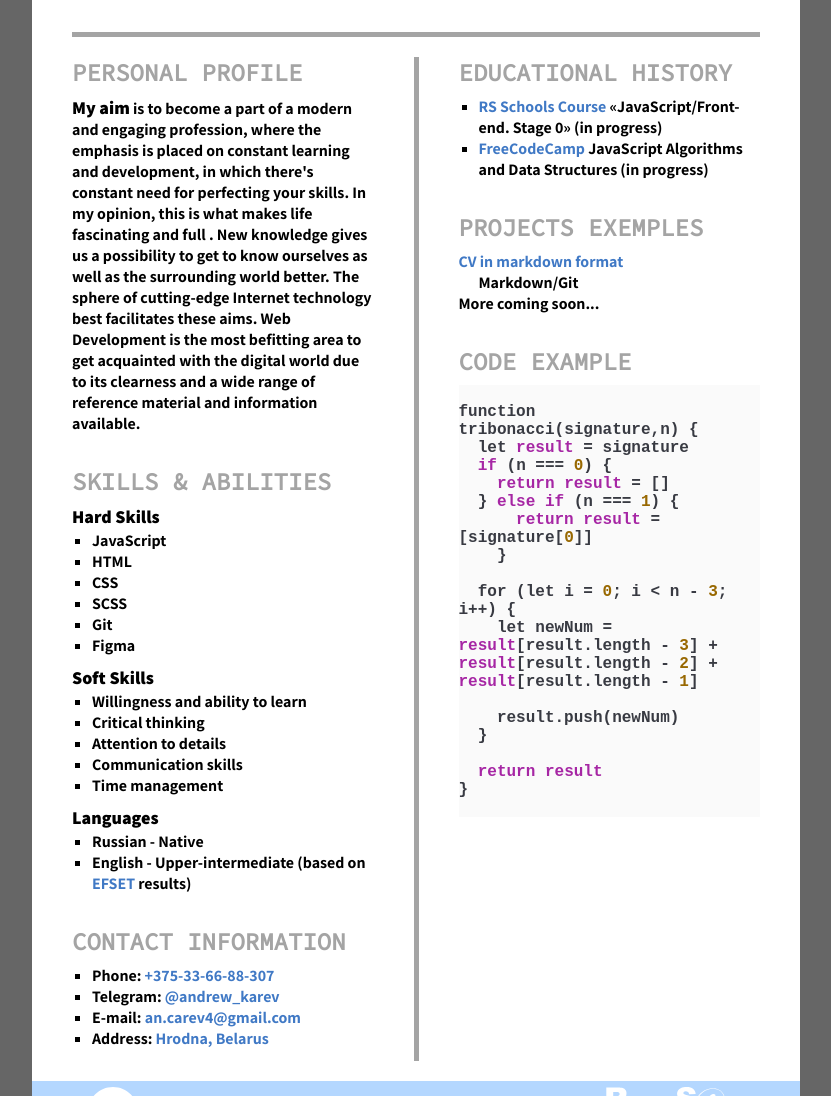
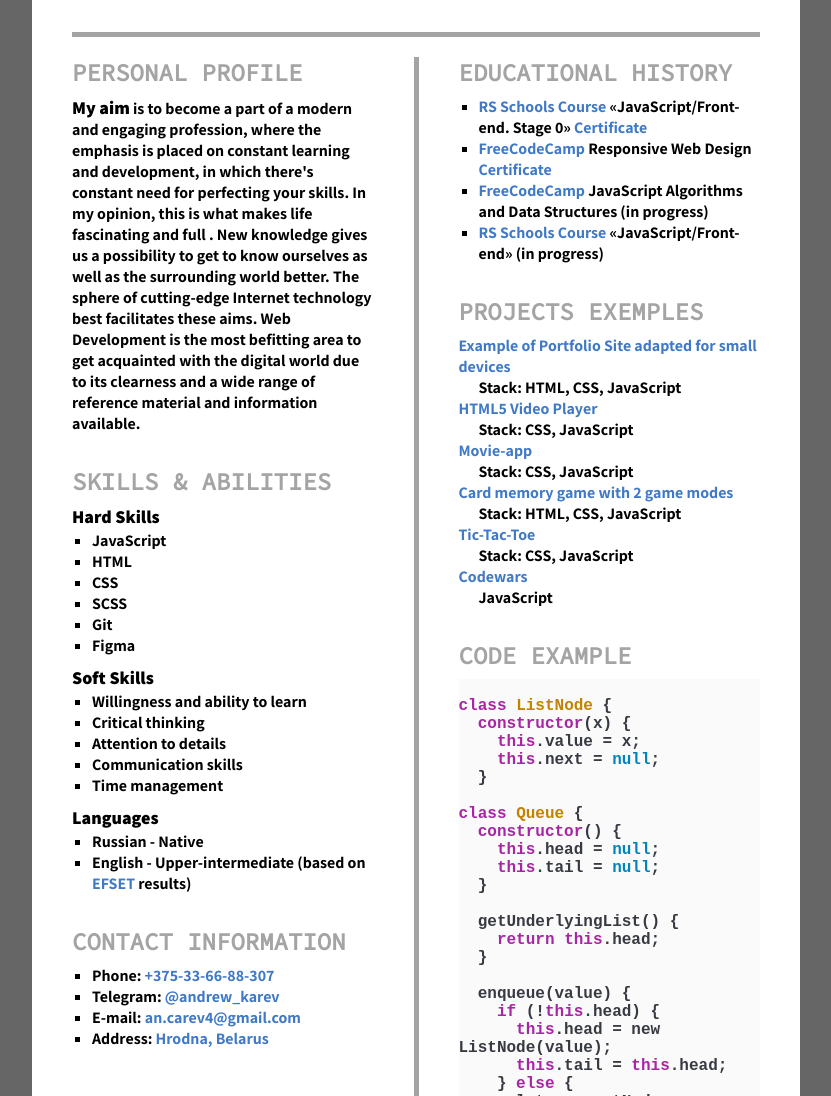
Before and after one commit to andrewkarev/rsschool-cv, a plain HTML site: page index.html in a window 1280 px wide. Shown: the part 480-1576 px from the top of the page, without its empty margins (224-1055 px from the left). Drawn offline with nearby package versions, Linux system fonts and the light colour scheme.

Commit message:
feat: update information

```diff
--- a/css/style.css
+++ b/css/style.css
@@ -179,7 +179,7 @@ dd {
 
 .code {
   display: flex;
-  justify-content: center;
+  justify-content: start;
   width: 100%;
   padding-left: 0;
 }
--- a/index.html
+++ b/index.html
@@ -28,7 +28,7 @@
           <ul class="list">
             <li class="list-item"><a href="#profile">Profile</a></li>
             <li class="list-item"><a href="#skills">Skills</a></li>
-            <li class="list-item"><a href="#code">Contacts </a></li>
+            <li class="list-item"><a href="#contacts">Contacts </a></li>
           </ul>
         </nav>
         <div class="image-container">
@@ -36,9 +36,9 @@
         </div>
         <nav class="navigation">
           <ul class="list">
-            <li class="list-item"><a href="#contacts">Education</a></li>
-            <li class="list-item"><a href="#education">Projects</a></li>
-            <li class="list-item"><a href="#examples">Code</a></li>
+            <li class="list-item"><a href="#education">Education</a></li>
+            <li class="list-item"><a href="#examples">Projects</a></li>
+            <li class="list-item"><a href="#code ">Code</a></li>
           </ul>
         </nav>
       </div>
@@ -114,12 +114,21 @@
           <h2 class="title" id="education">Educational history</h2>
           <div class="description">
             <ul class="section-list">
-              <li class="section-list-item"><a href="https://rs.school/index.html" class="list-item-link"
-                  target="_blank">RS Schools Course</a> «JavaScript/Front-end. Stage 0» (in progress)</li>
+              <li class="section-list-item"><a href="https://rs.school/js-stage0/" class="list-item-link"
+                  target="_blank">RS Schools Course</a> «JavaScript/Front-end. Stage 0» <a
+                  href="https://app.rs.school/certificate/27s7h0dd" class="list-item-link"
+                  target="_blank">Certificate</a></li>
+              <li class="section-list-item"><a
+                  href="https://www.freecodecamp.org/learn/javascript-algorithms-and-data-structures/"
+                  class="list-item-link" target="_blank">FreeCodeCamp</a> Responsive Web Design <a
+                  href="https://www.freecodecamp.org/certification/andrewkarev/responsive-web-design"
+                  class="list-item-link" target="_blank">Certificate</a></li>
               <li class="section-list-item"><a
                   href="https://www.freecodecamp.org/learn/javascript-algorithms-and-data-structures/"
                   class="list-item-link" target="_blank">FreeCodeCamp</a> JavaScript Algorithms and Data Structures (in
                 progress)</li>
+              <li class="section-list-item"><a href="https://rs.school/js/" class="list-item-link" target="_blank">RS
+                  Schools Course</a> «JavaScript/Front-end» (in progress)</li>
             </ul>
           </div>
         </div>
@@ -127,11 +136,28 @@
           <h2 class="title" id="examples">Projects exemples</h2>
           <div class="description">
             <dl class="section-list">
-              <dt class="section-list-item"><a href="https://andrewkarev.github.io/rsschool-cv/cv"
-                  class="list-item-link" target="_blank">CV in markdown format</a></dt>
-              <dd>Markdown&sol;Git</dd>
-              <dt class="section-list-item">More coming soon...</dt>
-              <dd></dd>
+              <dt class="section-list-item"><a
+                  href="https://rolling-scopes-school.github.io/andrewkarev-JSFEPRESCHOOL/portfolio/"
+                  class="list-item-link" target="_blank">Example of Portfolio Site adapted for small devices</a></dt>
+              <dd>Stack: HTML, CSS, JavaScript</dd>
+              <dt class="section-list-item"><a
+                  href="https://rolling-scopes-school.github.io/andrewkarev-JSFEPRESCHOOL/portfolio/#video-section"
+                  class="list-item-link" target="_blank">HTML5 Video Player</a></dt>
+              <dd>Stack: CSS, JavaScript</dd>
+              <dt class="section-list-item"><a
+                  href="https://rolling-scopes-school.github.io/andrewkarev-JSFEPRESCHOOL/movie-app/"
+                  class="list-item-link" target="_blank">Movie-app</a></dt>
+              <dd>Stack: CSS, JavaScript</dd>
+              <dt class="section-list-item"><a
+                  href="https://rolling-scopes-school.github.io/andrewkarev-JSFEPRESCHOOL/memory-game/"
+                  class="list-item-link" target="_blank">Card memory game with 2 game modes</a></dt>
+              <dd>Stack: HTML, CSS, JavaScript</dd>
+              <dt class="section-list-item"><a href="https://andrewkarev.github.io/tic-tac-toe/" class="list-item-link"
+                  target="_blank">Tic-Tac-Toe</a></dt>
+              <dd>Stack: CSS, JavaScript</dd>
+              <dt class="section-list-item"><a href="https://www.codewars.com/users/andrewkarev" class="list-item-link"
+                  target="_blank">Codewars</a></dt>
+              <dd>JavaScript</dd>
             </dl>
           </div>
         </div>
@@ -140,21 +166,41 @@
           <div class="description">
             <pre class="code">
               <code class="code-example">
-function tribonacci(signature,n) {
-  let result = signature
-  if (n === 0) {
-    return result = []
-  } else if (n === 1) {
-      return result = [signature[0]]
-    }
-
-  for (let i = 0; i &lt; n - 3; i++) {
-    let newNum = result[result.length - 3] + result[result.length - 2] + result[result.length - 1]
-
-    result.push(newNum)
+class ListNode {
+  constructor(x) {
+    this.value = x;
+    this.next = null;
   }
 
-  return result
+class Queue {
+  constructor() {
+    this.head = null;
+    this.tail = null;
+  }
+
+  getUnderlyingList() {
+    return this.head;
+  }
+
+  enqueue(value) {
+    if (!this.head) {
+      this.head = new ListNode(value);
+      this.tail = this.head;
+    } else {
+      let currentNode = this.head;
+      while (currentNode.next) {
+        currentNode = currentNode.next;
+      }
+      currentNode.next = new ListNode(value);
+      this.tail = currentNode.next;
+    }
+  }
+
+  dequeue() {
+    const value = this.head.value;
+    this.head = this.head.next;
+    return value;
+  }
 }
               </code>
             </pre>
```
